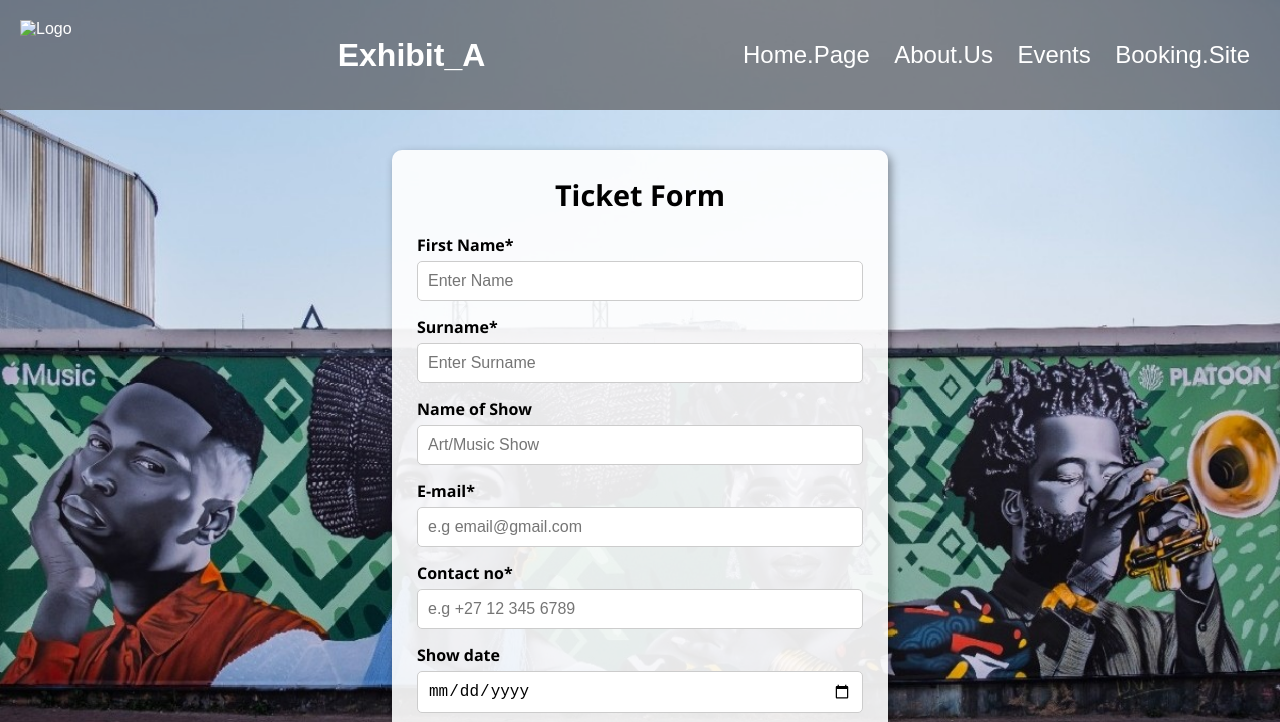
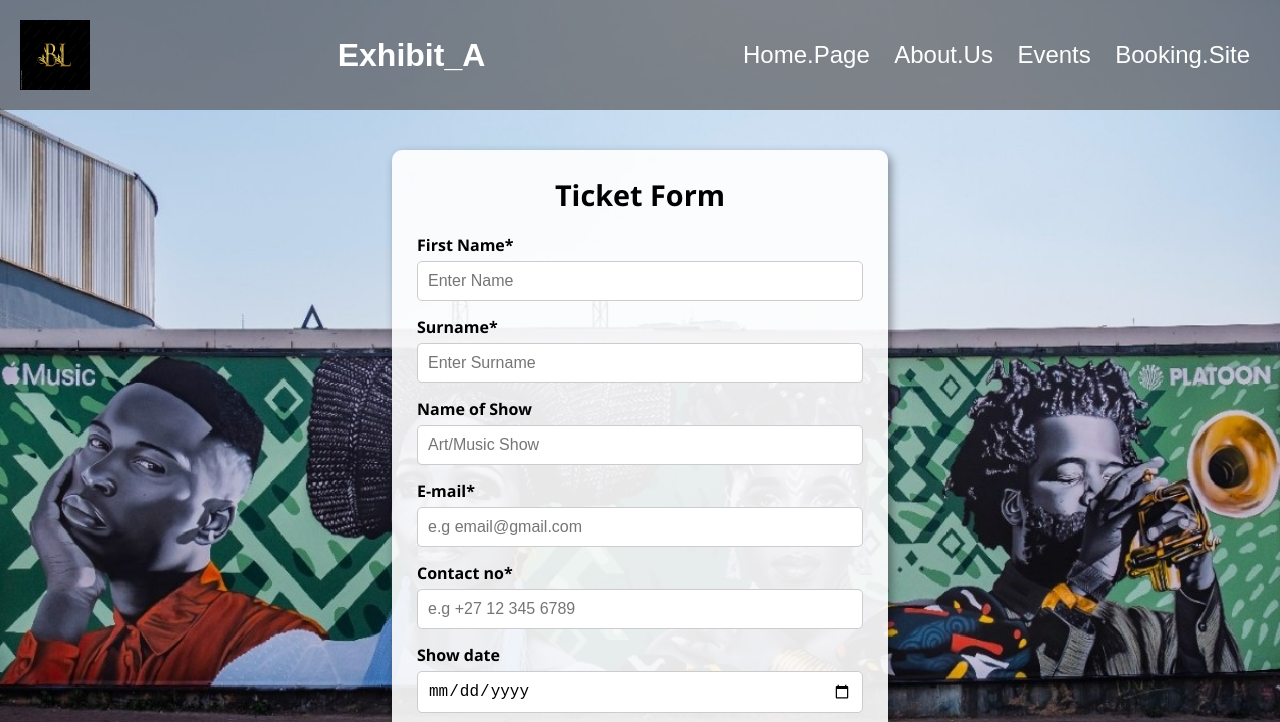
Before and after one commit to Bolo-low/POE_Part2--2---1-, a plain HTML site: page Tickets.Page.html in a window 1280 px wide. Shown: the top 722 px of the page. Drawn offline with Linux system fonts and the light colour scheme; files whose address does not match are found by name; a web font is replaced by a local one.

Commit message:
Update Tickets.Page.html

```diff
--- a/Tickets.Page.html
+++ b/Tickets.Page.html
@@ -18,7 +18,7 @@
 <body>
     <!-- Navigation bar -->
     <nav class="header-nav">
-        <img src="../Part_1/images/BL.jpeg" alt="Logo">
+        <img src="images/BL.jpeg" alt="Logo">
         <h1>Exhibit_A</h1>
         <div style="float: right">
             <a href="index.html">Home.Page</a>
```
